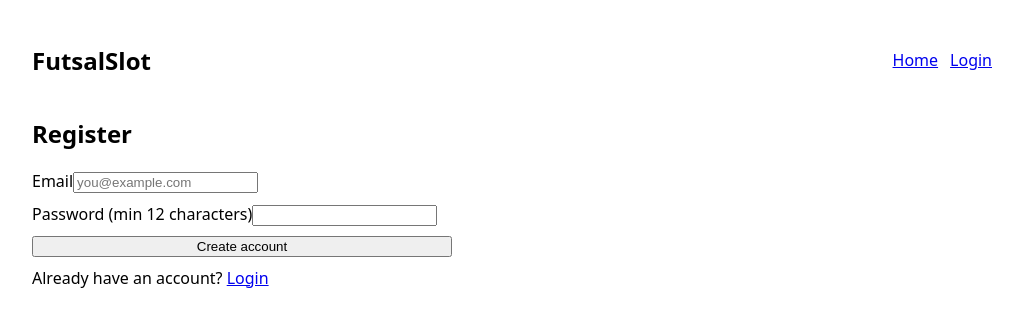
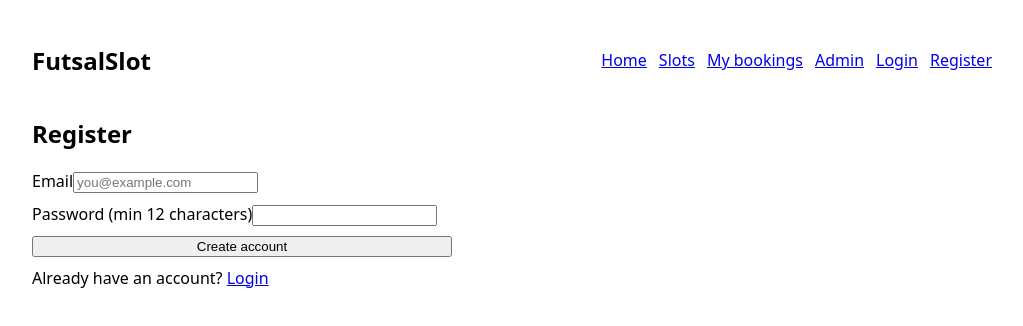
Before and after one commit to TenZinKS/futsalslot-secure-frontend, a React app: page /register in a window 1280 px wide. Shown: the top 326 px of the page, without its empty margins (128-1151 px from the left). Built offline with nearby package versions, Linux system fonts and the light colour scheme; no server answers; the HTML template or start-up script is replaced by a standard one.

Commit message:
Add Home route and main navigation

```diff
--- a/src/App.jsx
+++ b/src/App.jsx
@@ -1,14 +1,20 @@
 import React from "react";
 import { Link, Routes, Route, useNavigate } from "react-router-dom";
 import { apiFetch } from "./api";
+
+import Home from "./pages/Home";
 import Login from "./pages/Login";
 import Register from "./pages/Register";
+import Slots from "./pages/Slots";
 
-
-function Home() {
-  return <div>Home (Slots page next)</div>;
+function Placeholder({ title }) {
+  return (
+    <div>
+      <h2>{title}</h2>
+      <p>Coming next step…</p>
+    </div>
+  );
 }
-
 
 export default function App() {
   const [me, setMe] = React.useState(null);
@@ -39,11 +45,22 @@ export default function App() {
 
   return (
     <div style={{ maxWidth: 960, margin: "0 auto", padding: 16, fontFamily: "system-ui" }}>
-      <header style={{ display: "flex", gap: 12, alignItems: "center", marginBottom: 16 }}>
+      <header style={{ display: "flex", gap: 12, alignItems: "center", marginBottom: 16, flexWrap: "wrap" }}>
         <h2 style={{ marginRight: "auto" }}>FutsalSlot</h2>
 
         <Link to="/">Home</Link>
-        {!me ? <Link to="/login">Login</Link> : <button onClick={logout}>Logout</button>}
+        <Link to="/slots">Slots</Link>
+        <Link to="/bookings">My bookings</Link>
+        <Link to="/admin">Admin</Link>
+
+        {!me ? (
+          <>
+            <Link to="/login">Login</Link>
+            <Link to="/register">Register</Link>
+          </>
+        ) : (
+          <button onClick={logout}>Logout</button>
+        )}
       </header>
 
       {me && (
@@ -53,9 +70,20 @@ export default function App() {
       )}
 
       <Routes>
-        <Route path="/" element={<Home />} />
+        {/* Landing */}
+        <Route path="/" element={<Home me={me} />} />
+
+        {/* Main pages */}
+        <Route path="/slots" element={<Slots />} />
         <Route path="/login" element={<Login onAuthChange={loadMe} />} />
         <Route path="/register" element={<Register />} />
+
+        {/* Next steps (we’ll build these pages later) */}
+        <Route path="/bookings" element={<Placeholder title="My bookings" />} />
+        <Route path="/admin" element={<Placeholder title="Admin" />} />
+
+        {/* fallback */}
+        <Route path="*" element={<Placeholder title="404 Not Found" />} />
       </Routes>
     </div>
   );
```
